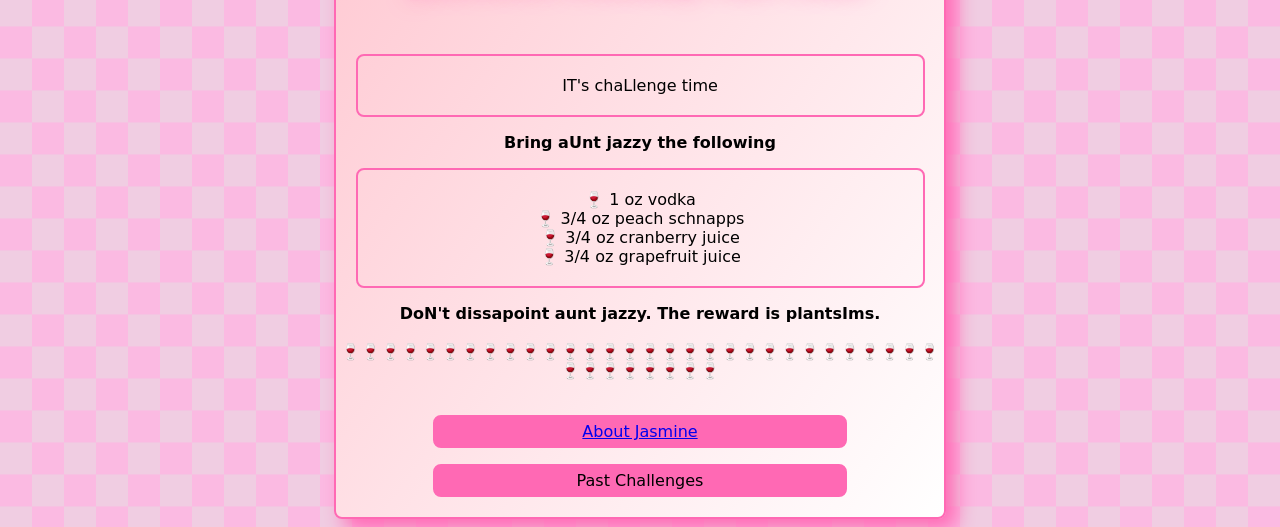
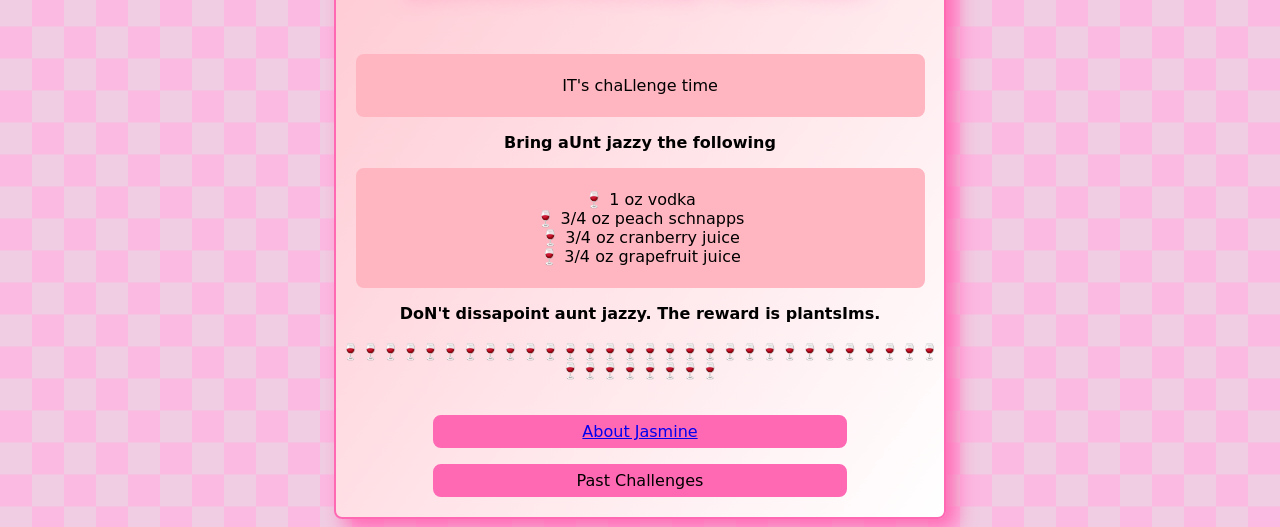
Before and after one commit to Zanfall/JasmineFansite, a plain HTML site: page index.html in a window 1280 px wide. Shown: the part 346-873 px from the top of the page. Drawn offline with Linux system fonts and the light colour scheme.

Commit message:
Slight color changes

```diff
--- a/index.html
+++ b/index.html
@@ -17,7 +17,8 @@ h1 {
 
 #rcorners {
     border-radius: 8px;
-    border: 2px solid hotpink;
+    background: lightpink;
+    border: 2px solid lightpink;
     padding: 20px;
     width: 525px;
 }
```
Also changed, not shown: aboutjasmine.html (+2 -1 lines).
